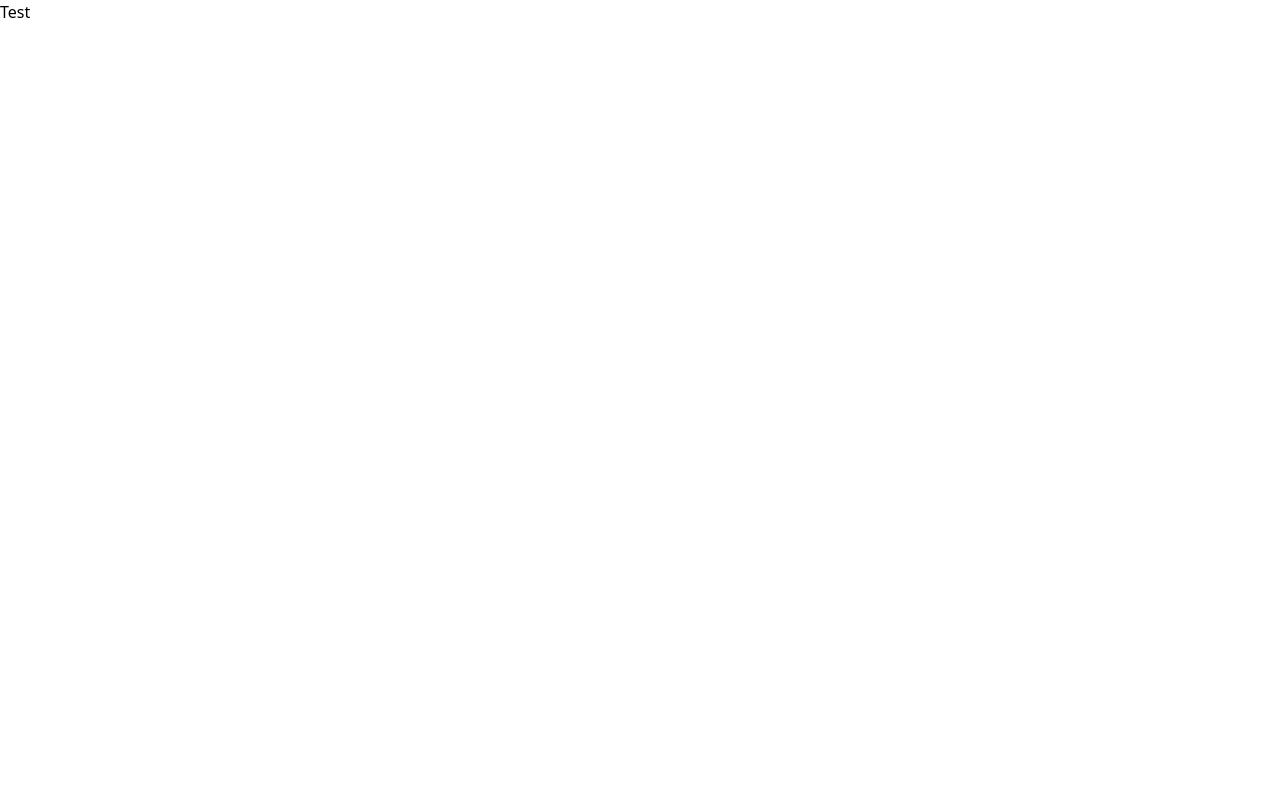
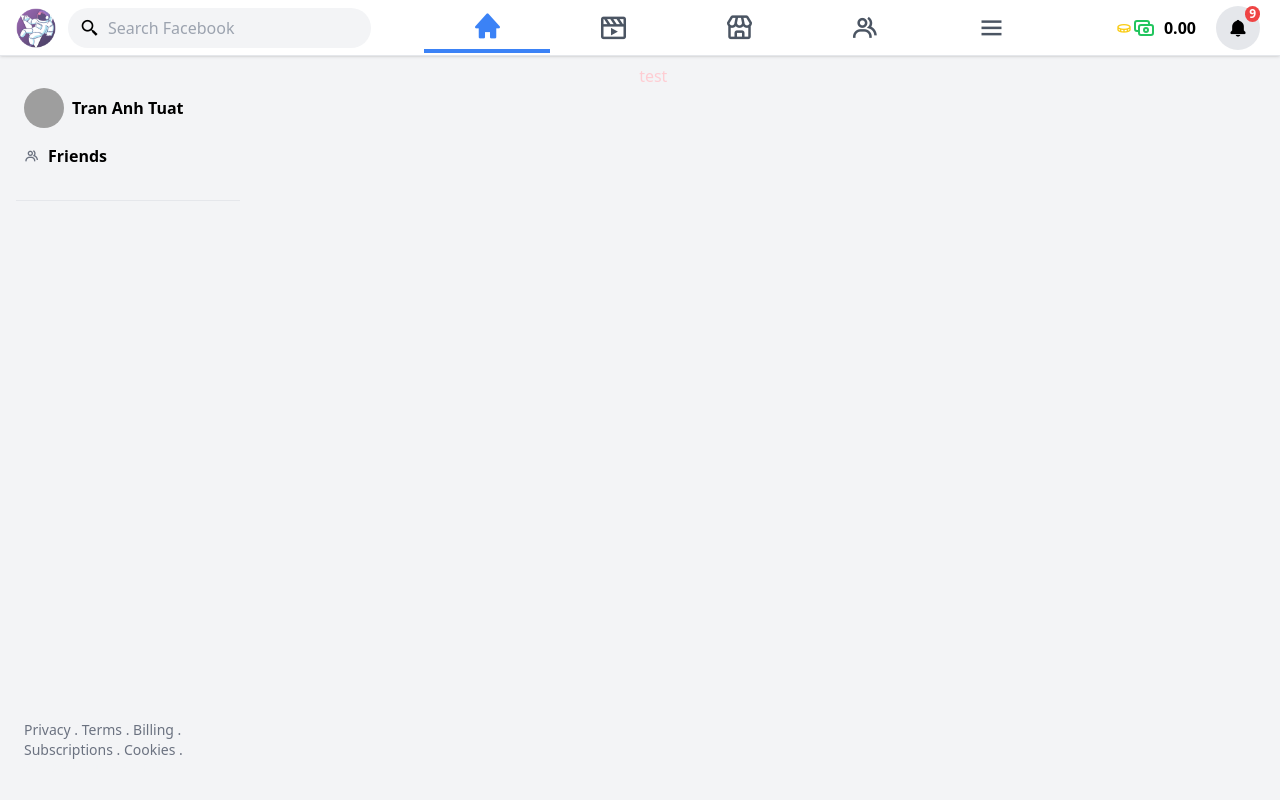
Before and after one commit to GuilhermeCastillo/red_social, a Django app: page / in a window 1280 px wide. Before the commit the page is almost empty. Run offline with Django 3.2, Linux system fonts and the light colour scheme; some libraries are stand-ins or nearby versions; grey boxes are pictures that could not be loaded.

Commit message:
aplying_tailwind-facebook

```diff
--- a/core/urls.py
+++ b/core/urls.py
@@ -1,23 +1,14 @@
-"""core URL Configuration
-
-The `urlpatterns` list routes URLs to views. For more information please see:
-    https://docs.djangoproject.com/en/3.2/topics/http/urls/
-Examples:
-Function views
-    1. Add an import:  from my_app import views
-    2. Add a URL to urlpatterns:  path('', views.home, name='home')
-Class-based views
-    1. Add an import:  from other_app.views import Home
-    2. Add a URL to urlpatterns:  path('', Home.as_view(), name='home')
-Including another URLconf
-    1. Import the include() function: from django.urls import include, path
-    2. Add a URL to urlpatterns:  path('blog/', include('blog.urls'))
-"""
 from django.contrib import admin
 from django.urls import path
 from .views import HomeView
+from django.conf import settings
+from django.conf.urls.static import static
 
 urlpatterns = [
     path('admin/', admin.site.urls),
     path('', HomeView.as_view(), name="home")
 ]
+
+if settings.DEBUG:
+    urlpatterns += static(settings.MEDIA_URL, document_root=settings.MEDIA_ROOT)
+    urlpatterns += static(settings.STATIC_URL, document_root=settings.STATIC_ROOT)
--- a/templates/base.html
+++ b/templates/base.html
@@ -9,23 +9,43 @@
 
     {% tailwind_css %}
 
-    <title>Document</title>
+    <!--Favicon-->
+
+    <!-- AlpineJS -->
+    <script src="https://cdn.jsdelivr.net/gh/alpinejs/alpine@v2.8.2/dist/alpine.min.js" defer></script>
+
+    <!--Boxicons-->
+    <link href='https://unpkg.com/boxicons@2.0.7/css/boxicons.min.css' rel='stylesheet'>
+
+    <!--JQuery-->
+    <script src="https://cdn.jsdelivr.net/npm/jquery@3.6.0/dist/jquery.min.js"></script>
 
 
+    {% block extra_head %}{% endblock extra_head %}
+    <title>{% block title %}{% endblock title %}</title>
 </head>
-<body>
 
-{% block navbar %}{% endblock navbar %}
+<body class="bg-gray-100 dark:bg-dark-main flex justify-center">
 
-{% block left_sidebar %}{% endblock left_sidebar %}
+    {% block navbar %}{% endblock navbar %}
 
-{% block content %}{% endblock content %}
+    <div class="flex justify-center h-screen">
+        <!--left sidebar-->
+        <div class="w-1/5 pt-16 h-full hidden xl:flex flex-col fixed top-0 left-0">
+        {% block left_sidebar %}{% endblock left_sidebar %}
+        </div>
 
-{% block right_sidebar %}{% endblock right_sidebar %}
+        <!--main content-->
+        <div class="w-full lg:w-2/3 xl:w-2/5 pt-32 lg:pt-16 px-2">
+        {% block content %}{% endblock content %}
+        </div>
 
-{% block footer %}{% endblock footer %}
+        <div class="w-1/5 pt-16 h-full hidden xl:block px-4 fixed top-0 right-0">
+        {% block right_sidebar %}{% endblock right_sidebar %}
+        </div>
+    </div>
+    <!--FOOTER-->
 
-{% block javascript %}{% endblock javascript %}
-
+    {% block javascript %}{% endblock javascript %}
 </body>
 </html>
--- /dev/null
+++ b/templates/components/footer.html
@@ -0,0 +1,22 @@
+{% load static %}
+<div class="mt-auto p-6 text-sm text-gray-500 dark:text-dark-txt">
+
+    <a href="#">Privacy</a>
+    <span>.</span>
+    <a href="#">Terms</a>
+    <span>.</span>
+    <a href="#">Billing</a>
+    <span>.</span>
+    <a href="#">Subscriptions</a>
+
+    <span>.</span>
+    <a href="#">Cookies</a>
+    <span>.</span>
+
+    {% if user.is_authenticated %}
+    <a class="hover:underline" href="{% url 'account_logout' %}">Logout</a>
+    {% endif %}
+
+
+    <p class="cursor-default text-xs text-gray-100 dark:text-dark-txt">Sachsen Cob&uumlrg Gotha &copy; 2021</p>
+</div>
--- a/templates/components/navbar.html
+++ b/templates/components/navbar.html
@@ -0,0 +1,157 @@
+{% load static %}
+<nav class="bg-white dark:bg-dark-second h-max md:h-14 w-full shadow flex flex-col md:flex-row items-center justify-center md:justify-between fixed top-0 z-50 border-b dark:border-dark-third">
+
+    <!-- LEFT NAV -->
+    <div class="flex items-center justify-between w-full md:w-max px-4 py-2">
+        <a href="#" class="mr-2 hidden md:inline-block">
+            <img src="{% static 'img/logo.png' %}" alt="Facebook logo" class="w-24 sm:w-20 lg:w-10 h-auto">
+        </a>
+        <a href="#" class="inline-block md:hidden">
+            <img src="{% static 'img/logo.png' %}" alt="" class="w-10 h-10">
+        </a>
+
+        <div class="flex items-center justify-between space-x-1">
+
+            <a href="#" class="inline-flex md:hidden items-center justify-center p-1 rounded-full hover:bg-gray-200 dark:hover:bg-dark-third mx-1">
+                <i class='bx bx-coin text-yellow-400'></i>
+                <svg xmlns="http://www.w3.org/2000/svg" class="h-6 w-6 text-green-500" fill="none" viewBox="0 0 24 24" stroke="currentColor">
+                <path stroke-linecap="round" stroke-linejoin="round" stroke-width="2" d="M17 9V7a2 2 0 00-2-2H5a2 2 0 00-2 2v6a2 2 0 002 2h2m2 4h10a2 2 0 002-2v-6a2 2 0 00-2-2H9a2 2 0 00-2 2v6a2 2 0 002 2zm7-5a2 2 0 11-4 0 2 2 0 014 0z" />
+                </svg>
+                <span class="mx-2 font-semibold dark:text-dark-txt">0.00</span>
+            </a>
+
+            <div class="relative bg-gray-100 dark:bg-dark-third px-2 py-2 w-10 h-10 sm:w-11 sm:h-11 lg:h-10 lg:w-10 xl:w-max xl:pl-3 xl:pr-8 rounded-full flex items-center justify-center cursor-pointer">
+                <i class='bx bx-search-alt-2 text-xl xl:mr-2 dark:text-dark-txt'></i>
+                <input type="text" placeholder="Search Facebook" class="outline-none border-none bg-transparent hidden xl:inline-block">
+            </div>
+
+            <div class="text-xl grid place-items-center md:hidden bg-gray-200 dark:bg-dark-third rounded-full w-10 h-10 cursor-pointer hover:bg-gray-300 dark:text-dark-txt" id="dark-mode-toggle-mb">
+                <i class='bx bxs-bell'></i>
+            </div>
+        </div>
+    </div>
+    <!-- END LEFT NAV -->
+
+    <!-- MAIN NAV -->
+    <ul x-data="{ open: false }" class="flex w-full lg:w-max items-center justify-center">
+        <li class="w-1/5 md:w-max text-center">
+            <a href="#" class="w-full text-3xl py-2 px-3 xl:px-12 cursor-pointer text-center inline-block text-blue-500 border-b-4 border-blue-500">
+                <i class='bx bxs-home'></i>
+            </a>
+        </li>
+        <li class="w-1/5 md:w-max text-center">
+            <a href="#" class="w-full text-3xl py-2 px-3 xl:px-12 cursor-pointer text-center inline-block rounded text-gray-600 hover:bg-gray-100 dark:hover:bg-dark-third dark:text-dark-txt relative">
+                <i class='bx bx-movie-play'></i>
+                {% comment %} <span class="text-xs absolute top-0 right-1/4 bg-red-500 text-white font-semibold rounded-full px-1 text-center">9+</span> {% endcomment %}
+            </a>
+        </li>
+        <li class="w-1/5 md:w-max text-center">
+            <a href="#" class="w-full text-3xl py-2 px-3 xl:px-12 cursor-pointer text-center inline-block rounded text-gray-600 hover:bg-gray-100 dark:hover:bg-dark-third dark:text-dark-txt relative">
+                <i class='bx bx-store'></i>
+            </a>
+        </li>
+        <li class="w-1/5 md:w-max text-center">
+            <a href="#" class="w-full text-3xl py-2 px-3 xl:px-12 cursor-pointer text-center inline-block rounded text-gray-600 hover:bg-gray-100 dark:hover:bg-dark-third dark:text-dark-txt relative">
+                <i class='bx bx-group'></i>
+            </a>
+        </li>
+        <li class="w-1/5 md:w-max text-center hidden md:inline-block">
+            <button @click="open=true" class="w-full text-3xl py-2 px-3 xl:px-12 cursor-pointer text-center inline-block rounded text-gray-600 hover:bg-gray-100 dark:hover:bg-dark-third dark:text-dark-txt relative">
+                <i class='bx bx-menu'></i>
+            </button>
+        </li>
+        <li class="w-1/5 md:w-max text-center inline-block md:hidden">
+            <button @click="open=true" class="w-full text-3xl py-2 px-3 xl:px-12 cursor-pointer text-center inline-block rounded text-gray-600 hover:bg-gray-100 dark:hover:bg-dark-third dark:text-dark-txt relative">
+                <i class='bx bx-menu'></i>
+            </button>
+        </li>
+
+
+        <!--LEFT Mobile Sidebar-->
+        <div @keydown.window.escape="open = false" x-show="open" aria-labelledby="slide-over-title" x-ref="dialog" aria-modal="true"
+                class="fixed z-10 inset-0 overflow-auto xl:hidden ">
+            <div class="absolute inset-0 overflow-hidden">
+
+                <div x-description="Background overlay, show/hide based on slide-over state." class="absolute inset-0" @click="open = false" aria-hidden="true"></div>
+
+                <div class="fixed inset-y-0 right-0 pl-10 max-w-full flex ">
+
+                    <div x-show="open" @click.away="open = false"  class="w-screen max-w-md" x-description="Slide-over panel, show/hide based on slide-over state.">
+                        <div class="h-full flex flex-col py-6 bg-white dark:bg-dark-second shadow-xl overflow-y-scroll scrollbar-hide">
+                            <div class="px-4 sm:px-6">
+                                <div class="flex items-start justify-between">
+                                    <h2 class="text-lg font-medium dark:text-gray-500 text-gray-900" id="slide-over-title">
+                                    Menu
+                                    </h2>
+                                    <div class="ml-3 h-7 flex items-center">
+                                    <button class="bg-white dark:bg-dark-third rounded-md text-gray-400 hover:text-gray-500 focus:outline-none focus:ring-2 focus:ring-offset-2 focus:ring-indigo-500" @click="open = false">
+                                        <span class="sr-only">Close panel</span>
+                                        <svg class="h-6 w-6" x-description="Heroicon name: outline/x" xmlns="http://www.w3.org/2000/svg" fill="none" viewBox="0 0 24 24" stroke="currentColor" aria-hidden="true">
+                                        <path stroke-linecap="round" stroke-linejoin="round" stroke-width="2" d="M6 18L18 6M6 6l12 12"></path>
+                                        </svg>
+                                    </button>
+                                    </div>
+                                </div>
+                            </div>
+
+                            <div class="mt-6 relative flex-1 px-4 sm:px-6">
+                                <!-- Replace with your content -->
+
+                                <!--Menu Items-->
+                                {% include 'components/sidebars/left/items.html' %}
+
+
+                                {% include 'components/footer.html' %}
+
+                                <!-- /End replace -->
+                            </div>
+                        </div>
+                    </div>
+
+                </div>
+            </div>
+        </div>
+
+    </ul>
+    <!-- END MAIN NAV -->
+
+    <!-- RIGHT NAV -->
+    <ul class="hidden md:flex mx-4 items-center justify-center">
+        <li class="h-full xl:flex">
+            <a href="#" class="inline-flex items-center justify-center p-1 rounded-full hover:bg-gray-200 dark:hover:bg-dark-third mx-1">
+                <i class='bx bx-coin text-yellow-400'></i>
+                <svg xmlns="http://www.w3.org/2000/svg" class="h-6 w-6 text-green-500" fill="none" viewBox="0 0 24 24" stroke="currentColor">
+                <path stroke-linecap="round" stroke-linejoin="round" stroke-width="2" d="M17 9V7a2 2 0 00-2-2H5a2 2 0 00-2 2v6a2 2 0 002 2h2m2 4h10a2 2 0 002-2v-6a2 2 0 00-2-2H9a2 2 0 00-2 2v6a2 2 0 002 2zm7-5a2 2 0 11-4 0 2 2 0 014 0z" />
+                </svg>
+                <span class="mx-2 font-semibold dark:text-dark-txt">0.00</span>
+            </a>
+        </li>
+
+        <li>
+            <div x-data="{open:false}">
+            <div @click="open=true" class="text-xl grid place-items-center dark:bg-dark-second bg-gray-200 dark:bg-dark-third dark:text-dark-txt rounded-full mx-1 p-3 cursor-pointer hover:bg-gray-300 relative">
+                <i class='bx bxs-bell'></i>
+                <span class="text-xs absolute top-0 right-0 bg-red-500 text-white font-semibold rounded-full px-1 text-center">9</span>
+            </div>
+
+                <div x-show="open" @click.away="open=false" class="origin-top-right absolute right-0 mt-2 w-56 rounded-md shadow-lg dark:bg-dark-second bg-white ring-1 ring-black ring-opacity-5 focus:outline-none" role="menu" aria-orientation="vertical" aria-labelledby="menu-button" tabindex="-1">
+                    <div class="py-1" role="none">
+                    <!-- Active: "bg-gray-100 text-gray-900", Not Active: "text-gray-700" -->
+                    <a href="#" class="text-gray-700 dark:text-dark-txt block px-4 py-2 text-sm" role="menuitem" tabindex="-1" id="menu-item-0">Account settings</a>
+                    <a href="#" class="text-gray-700 dark:text-dark-txt block px-4 py-2 text-sm" role="menuitem" tabindex="-1" id="menu-item-1">Support</a>
+                    <a href="#" class="text-gray-700 dark:text-dark-txt block px-4 py-2 text-sm" role="menuitem" tabindex="-1" id="menu-item-2">License</a>
+                    <form method="POST" action="#" role="none">
+                        <button type="submit" class="text-gray-700 dark:text-dark-txt block w-full text-left px-4 py-2 text-sm" role="menuitem" tabindex="-1" id="menu-item-3">
+                        Sign out
+                        </button>
+                    </form>
+                    </div>
+                </div>
+            </div>
+
+        </li>
+
+    </ul>
+    <!-- END RIGHT NAV -->
+
+</nav>
--- /dev/null
+++ b/templates/components/sidebars/left/items.html
@@ -0,0 +1,26 @@
+{% load static %}
+
+<ul class="p-4">
+    <li>
+        <a href="#" class="flex items-center space-x-2 p-2 hover:bg-gray-200 rounded-lg transition-all dark:text-dark-txt dark:hover:bg-dark-third">
+            <img src="./images/tuat.jpg" alt="Profile picture" class="w-10 h-10 rounded-full">
+            <span class="font-semibold">Tran Anh Tuat</span>
+        </a>
+    </li>
+    <li>
+        <a href="#" class="flex items-center space-x-2 p-2 hover:bg-gray-200 rounded-lg transition-all dark:text-dark-txt dark:hover:bg-dark-third dark:focus:bg-dark-second">
+            <i class='bx bx-group text-gray-500'></i>
+            <span class="font-semibold">Friends</span>
+        </a>
+    </li>
+
+    {% comment %} <li>
+        <a href="#" class="flex items-center space-x-2 p-2 hover:bg-gray-200 rounded-lg transition-all dark:text-dark-txt dark:hover:bg-dark-third">
+            <span class="w-10 h-10 rounded-full grid place-items-center bg-gray-300 dark:bg-dark-second">
+                <i class='bx bx-chevron-down'></i>
+            </span>
+            <span class="font-semibold">See more</span>
+        </a>
+    </li> {% endcomment %}
+    <li class="border-b border-gray-200 dark:border-dark-third mt-6"></li>
+</ul>
--- /dev/null
+++ b/templates/components/sidebars/left/sidebar.html
@@ -0,0 +1,5 @@
+{% load static %}
+
+{% include 'components/sidebars/left/items.html' %}
+
+{% include 'components/footer.html' %}
--- a/templates/pages/index.html
+++ b/templates/pages/index.html
@@ -1,31 +1,27 @@
 {% extends 'base.html' %}
+{% load static %}
 
 {% block navbar %}
+{% include 'components/navbar.html' %}
+{% endblock navbar %}
 
 
-{% endblock navbar %}
-
 {% block left_sidebar %}
+{% include 'components/sidebars/left/sidebar.html' %}
+{% endblock left_sidebar %}
 
 
-{% endblock left_sidebar %}
-
 {% block content %}
-
-<p class="">Test</p>
-
+<p class="text-rose-200">test</p>
 {% endblock content %}
 
+
 {% block right_sidebar %}
+{% endblock right_sidebar %}
 
 
-{% endblock right_sidebar %}
 
 {% block footer %}
-
-
 {% endblock footer %}
 
-{% block javascript %}
-
-{% endblock javascript %}
+{% block javascript %}{% endblock javascript %}
--- a/theme/static_src/package.json
+++ b/theme/static_src/package.json
@@ -32,5 +32,8 @@
     "postcss-simple-vars": "^6.0.3",
     "rimraf": "^3.0.2",
     "tailwindcss": "~2.2.4"
+  },
+  "dependencies": {
+    "tailwind-scrollbar-hide": "^1.1.7"
   }
 }
```
Also changed, not shown: core/settings.py (+7 -1 lines), theme/static_src/tailwind.config.js (+18 -4 lines), static/img/logo.png (added), theme/static_src/package-lock.json.
